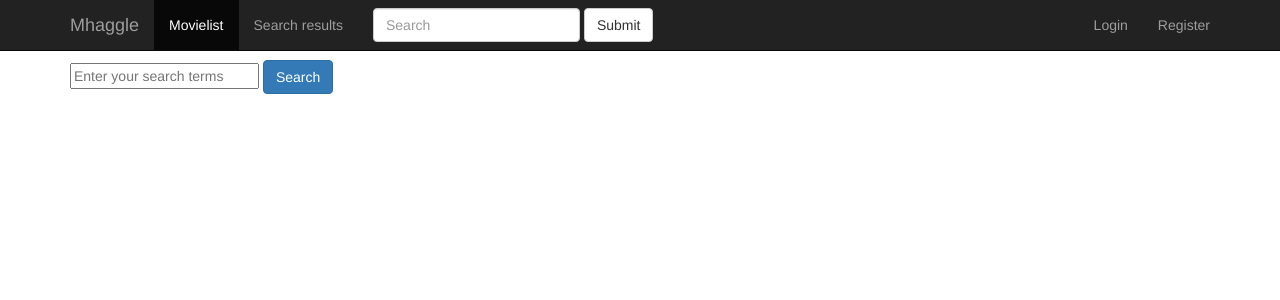
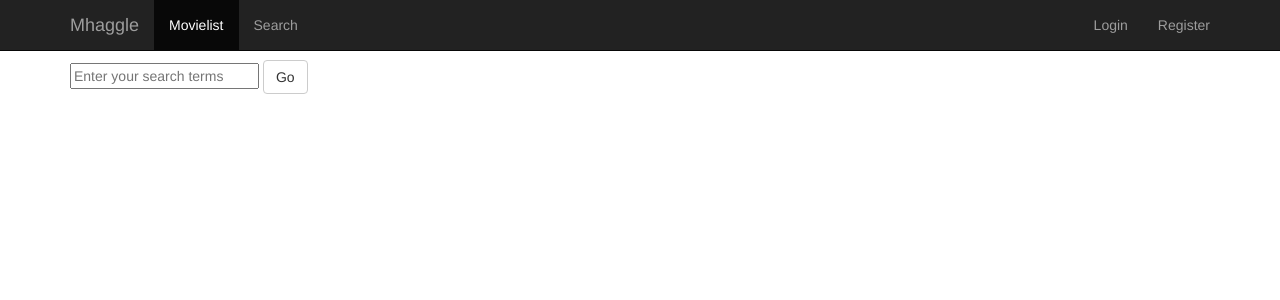
Before and after one commit to daansmits1/mhaggle, a Django app: page /movielist/search/ in a window 1280 px wide. Shown: the top 300 px of the page. Run offline with Django 3.2, Linux system fonts and the light colour scheme; parts of the project's set-up code (start-up, migrations or seed data) failed here and were passed over; some libraries are stand-ins or nearby versions.

Commit message:
small changes to layout of navbar

```diff
--- a/movielist/templates/layout/layout.html
+++ b/movielist/templates/layout/layout.html
@@ -27,15 +27,16 @@
     <div class="collapse navbar-collapse" id="bs-example-navbar-collapse-1">
       <ul class="nav navbar-nav">
         <li class="active"><a href="#">Movielist<span class="sr-only">(current)</span></a></li>
-        <li><a href="#">Search results</a></li>
+        <li><a href="search">Search</a></li>
         </li>
       </ul>
-      <form class="navbar-form navbar-left">
+      <!-- search bar not working now -->
+<!--       <form class="navbar-form navbar-left" method="GET" action="movielist/search.html">
         <div class="form-group">
-          <input type="text" class="form-control" placeholder="Search">
+          <input type="text" name="search_terms" class="form-control" placeholder="Search a movie title">
         </div>
-        <button type="submit" class="btn btn-default">Submit</button>
-      </form>
+        <button type="submit" value="Search"/ class="btn btn-default">Go</button>
+      </form> -->
       <ul class="nav navbar-nav navbar-right">
         {% if user.is_authenticated %}
         <!-- try to change this to a dropdown menu (requires javascript, but I don't know how to do that) -->
--- a/movielist/templates/movielist/search.html
+++ b/movielist/templates/movielist/search.html
@@ -4,17 +4,9 @@
 
 {% block content %}
 
-<!-- <form method='GET' action="" class="form-inline">
-    <div class="form-group">
-    <input type="text" name="search_terms"
-    placeholder="Enter your search terms" class="form-control">
-    </div>
-    <input type="submit" class="btn btn-primary">
-</form>  -->
-
 <form method='GET' action="">
     <input type="text" name="search_terms" placeholder="Enter your search terms"/>
-    <input type="submit" value="Search"/ class="btn btn-primary">
+    <input type="submit" value="Go"/ class="btn btn-default">
 </form>
 
 <ul>
```
